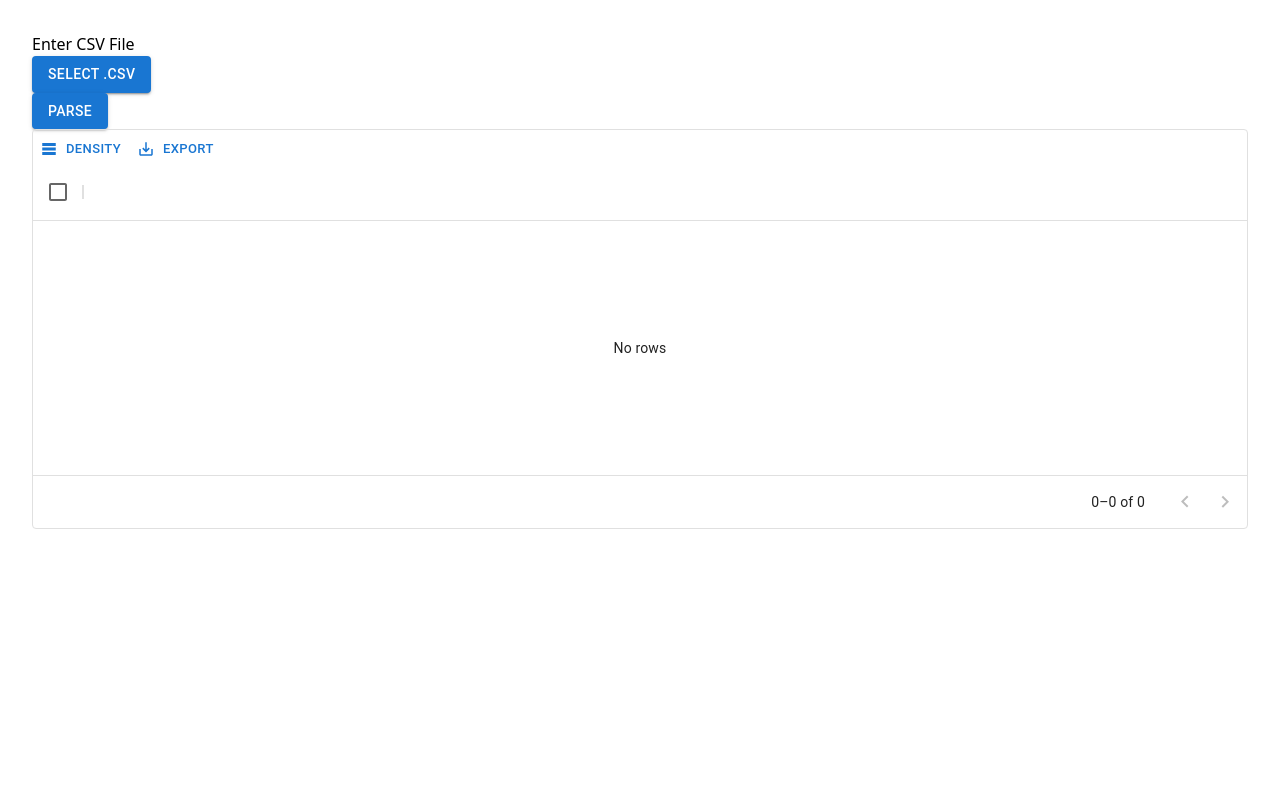
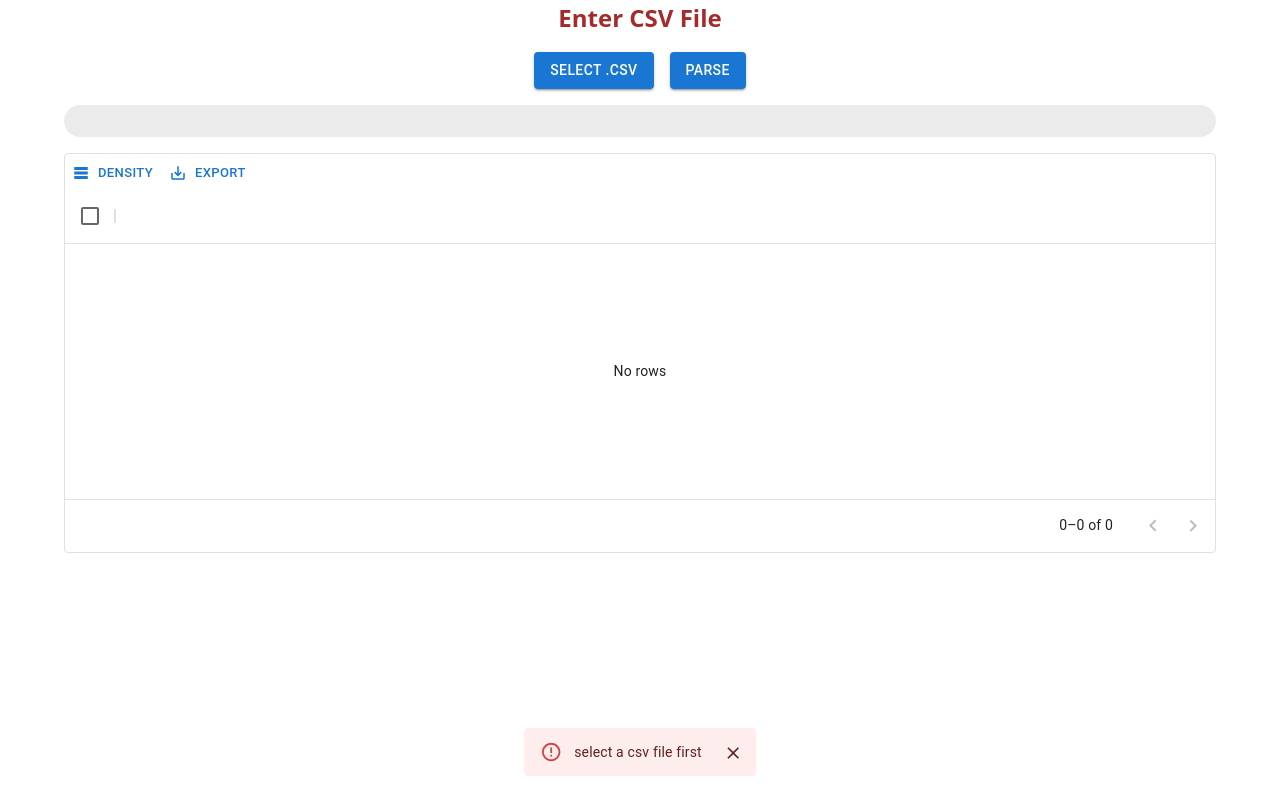
Before and after one commit to MaskedCoconut/MaskedCoconut.github.io, a Next.js app: page /upload in a window 1280 px wide. Both pictures are taken after a click on the button "PARSE". Built offline with nearby package versions, Linux system fonts and the light colour scheme.

Commit message:
some styling

```diff
--- a/components/layout.jsx
+++ b/components/layout.jsx
@@ -1,5 +1,7 @@
 import styles from './layout.module.css';
+import { Container } from '@mui/material';
+
 
 export default function Layout({ children }) {
-    return <div className={styles.container}>{children}</div>;
+    return <Container>{children}</Container>;
 }
--- a/components/layout.module.css
+++ b/components/layout.module.css
@@ -1,4 +1,3 @@
 .container {
-    padding: 1rem;
-    margin: 1rem;
+    margin: auto;
 }
--- a/pages/upload/index.jsx
+++ b/pages/upload/index.jsx
@@ -3,11 +3,17 @@ import Papa from "papaparse";
 import React, { useState } from "react";
 import DataGridDemo from '../../components/datagrid';
 import Layout from '../../components/layout';
+import { Stack, Alert, Box, Container, Snackbar, Chip } from '@mui/material';
+
+
 
 // Allowed extensions for input file
 const allowedExtensions = ["csv"];
 
 const App = () => {
+
+    const [snackbar, setSnackbar] = React.useState(null);
+    const handleCloseSnackbar = () => setSnackbar(null);
 
     // This state will store the parsed data
     const [data, setData] = useState([]);
@@ -18,17 +24,12 @@ const App = () => {
     // This state will store the rows formatted for datagrid
     const [rows, setRows] = useState([]);
 
-    // It state will contain the error when
-    // correct file extension is not used
-    const [error, setError] = useState("");
-
     // It will store the file uploaded by the user
     const [file, setFile] = useState("");
 
     // This function will be called when
     // the file input changes
     const handleFileChange = (e) => {
-        setError("");
 
         // Check if user has entered the file
         if (e.target.files.length) {
@@ -39,19 +40,21 @@ const App = () => {
             // we show the error
             const fileExtension = inputFile?.type.split("/")[1];
             if (!allowedExtensions.includes(fileExtension)) {
-                setError("Please input a csv file");
+                setSnackbar({ children: 'Only .csv are accepted', severity: 'error' });
                 return;
             }
 
             // If input type is correct set the state
             setFile(inputFile);
+            setSnackbar({ children: '.csv file found', severity: 'success' });
         }
     };
+
     const handleParse = () => {
 
         // If user clicks the parse button without
         // a file we show a error
-        if (!file) return setError("Enter a valid file");
+        if (!file) return setSnackbar({ children: 'select a csv file first', severity: 'error' });
 
         // Initialize a reader which allows user
         // to read any file or blob.
@@ -68,28 +71,25 @@ const App = () => {
                 { field: 'id', headerName: 'ID', width: 90 },
             ].concat(columns.map((col) => Object.fromEntries([['field', col], ['headerName', col], ['width', 150], ['editable', true]])));
 
-            const rows_datagrid = parsedData.map((row, idx) => Object.defineProperty(row, 'id', { value: idx }));
+            const rows_datagrid = parsedData.map((row, idx) => Object.assign({ id: idx }, row));
 
             setColumns(columns_datagrid);
             setRows(rows_datagrid);
             setData(parsedData);
-            console.log(parsedData);
-            console.log(columns_datagrid)
-            console.log(rows_datagrid)
-
         };
         reader.readAsText(file);
     };
 
-
-
-
     return (
         <Layout>
             <div>
-                <label htmlFor="csvInput" style={{ display: "block" }}>
+                <Stack direction="column" spacing={2}>
+                    <h1>
                         Enter CSV File
-                </label>
+                    </h1>
+
+                    <Stack direction="row" spacing={2} justifyContent="center">
+
                         <Button
                             variant="contained"
                             component="label"
@@ -102,8 +102,6 @@ const App = () => {
                                 type="File"
                             />
                         </Button>
-                <div>{file && `${file.name} - ${file.type}`}</div>
-                <div>
                         <Button
                             variant="contained"
                             component="label"
@@ -111,19 +109,23 @@ const App = () => {
                         >
                             Parse
                         </Button>
-                </div>
-                <div>
-                    {/* {
-                        error ? error :
-                            data.map(
-                                (col, idx) => <div key={idx}>{col}</div>
-                            )
-                    } */}
+                    </Stack>
+                    <Chip label={file && `${file.name} - ${file.type}`}></Chip>
                     <DataGridDemo columns={columns} rows={rows} />
-                </div>
+                    {!!snackbar && (
+                        <Snackbar
+                            open
+                            anchorOrigin={{ vertical: 'bottom', horizontal: 'center' }}
+                            onClose={handleCloseSnackbar}
+                            autoHideDuration={6000}
+                        >
+                            <Alert {...snackbar} onClose={handleCloseSnackbar} />
+                        </Snackbar>
+                    )}
+                </Stack>
 
             </div>
-        </Layout>
+        </Layout >
     );
 };
 
--- a/styles/globals.css
+++ b/styles/globals.css
@@ -1,27 +1,31 @@
 @tailwind base;
 @tailwind components;
 @tailwind utilities;
+
+h1 {
+  text-align: center;
+  font-size: x-large;
+  color: brown;
+  font-weight: bold;
+}
 
 /* :root {
   --foreground-rgb: 0, 0, 0;
   --background-start-rgb: 214, 219, 220;
   --background-end-rgb: 255, 255, 255;
-}
+} */
 
-@media (prefers-color-scheme: dark) {
+/* @media (prefers-color-scheme: dark) {
   :root {
     --foreground-rgb: 255, 255, 255;
     --background-start-rgb: 0, 0, 0;
     --background-end-rgb: 0, 0, 0;
   }
-}
+} */
 
-body {
+/* body {
   color: rgb(var(--foreground-rgb));
-  background: linear-gradient(
-      to bottom,
+  background: linear-gradient(to bottom,
       transparent,
-      rgb(var(--background-end-rgb))
-    )
-    rgb(var(--background-start-rgb));
+      rgb(var(--background-end-rgb))) rgb(var(--background-start-rgb));
 } */
```
Lines whose indentation alone changed are shown as unchanged.
